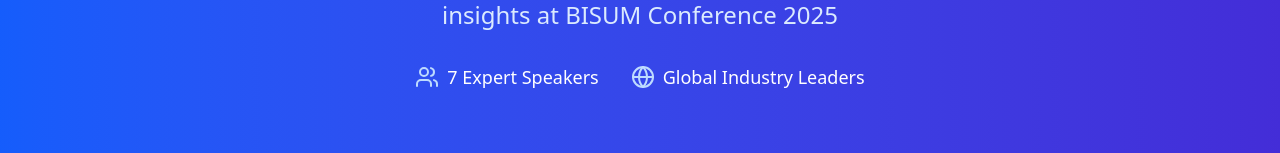
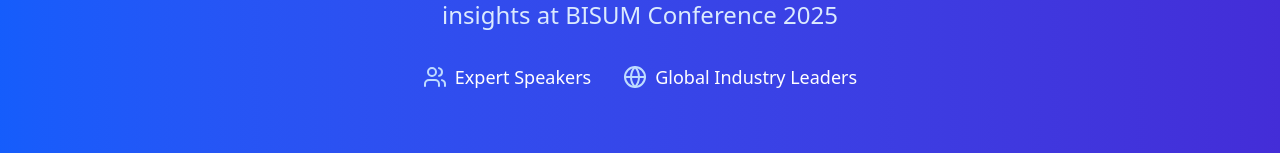
Before and after one commit to hgbcworkforce/bisum, a React (Vite) app in the folder client/: page /speakers in a window 1280 px wide. Shown: the part 245-398 px from the top of the page. Built offline with nearby package versions, Linux system fonts and the light colour scheme; no server answers.

Commit message:
Upsate Speaker file text

```diff
--- a/client/src/pages/Speakers.jsx
+++ b/client/src/pages/Speakers.jsx
@@ -57,7 +57,7 @@
               <div className="flex flex-col sm:flex-row items-center justify-center space-y-4 sm:space-y-0 sm:space-x-8 text-lg">
                 <div className="flex items-center space-x-2">
                   <Users className="w-6 h-6 text-blue-200" />
-                  <span>{speakers.length} Expert Speakers</span>
+                  <span>Expert Speakers</span>
                 </div>
                 <div className="flex items-center space-x-2">
                   <Globe className="w-6 h-6 text-blue-200" />
--- a/client/src/pages/admin/AdminRegister.jsx
+++ b/client/src/pages/admin/AdminRegister.jsx
@@ -145,7 +145,6 @@
             onChange={handleInputChange}
             className={`w-full px-4 py-2 border rounded focus:outline-none focus:ring-2 focus:ring-blue-500 ${errors.name ? "border-red-300" : "border-gray-300"}`}
             placeholder="Enter your full name"
-            required
           />
           {errors.name && (
             <p className="mt-1 text-xs text-red-600">{errors.name}</p>
```
